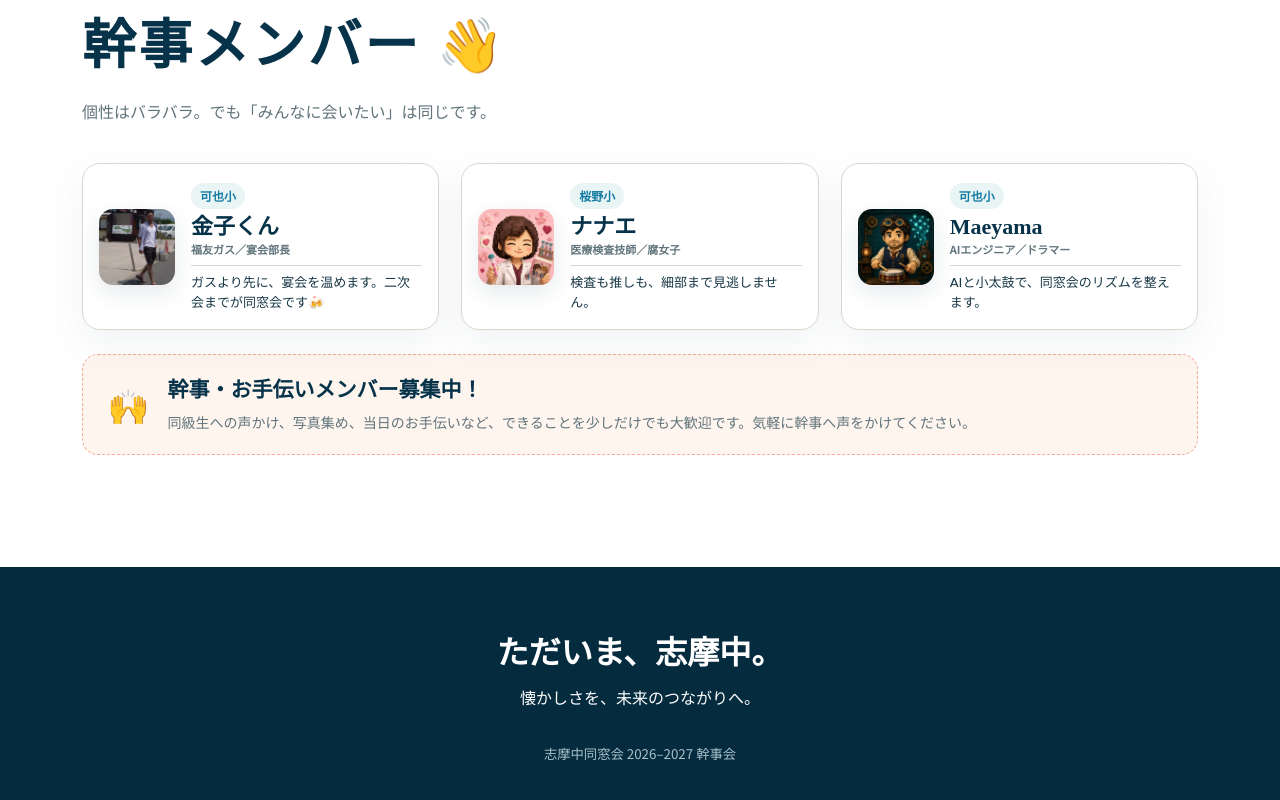
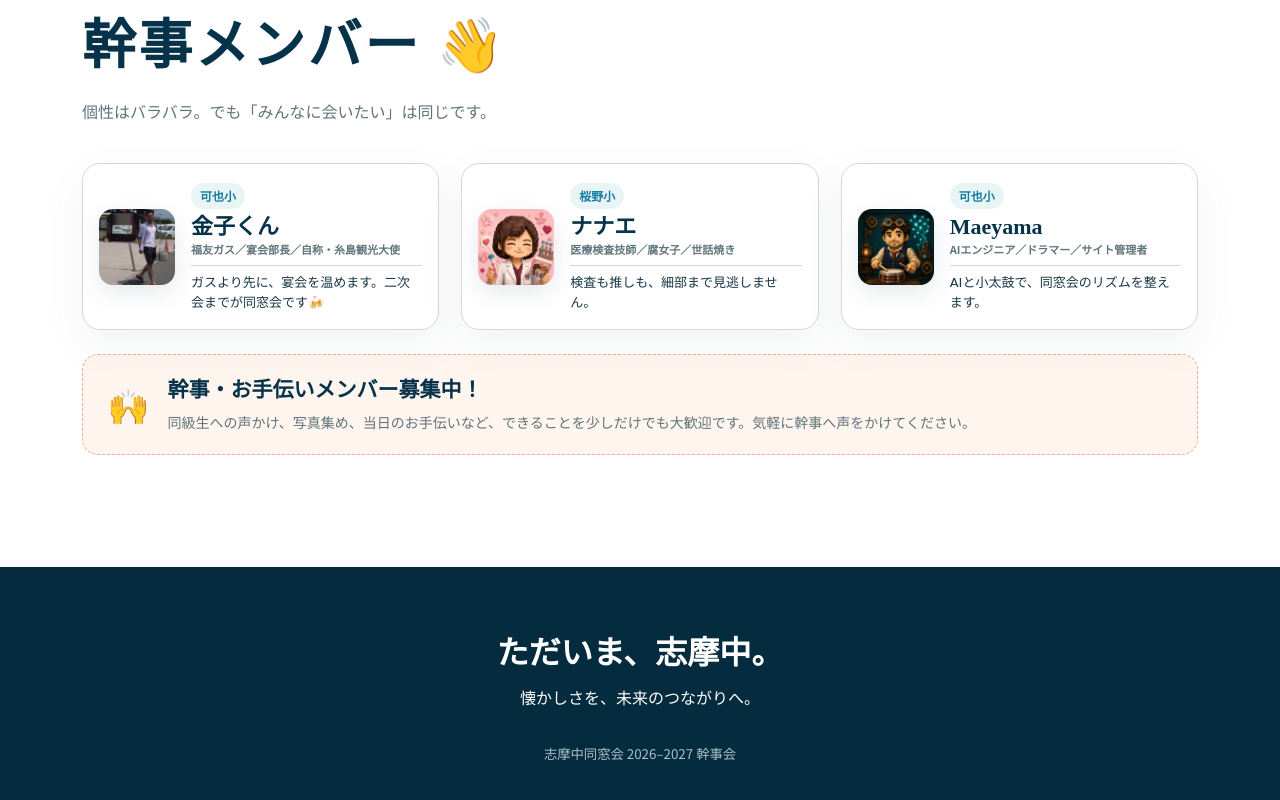
Before and after one commit to agile-drummer/shima-reunion-demo, a plain HTML site: page index.html in a window 1280 px wide. Shown: the part 5451-6251 px from the top of the page. Drawn offline with Linux system fonts and the light colour scheme; a web font is replaced by a local one.

Commit message:
幹事メンバーの肩書きを追加

```diff
--- a/index.html
+++ b/index.html
@@ -169,15 +169,15 @@
       <div class="organizer-team-grid">
         <article class="team-member">
           <img src="assets/organizer-kaneko.webp" alt="福友ガス 宴会部長の金子" width="640" height="640" loading="lazy">
-          <div><p class="team-school">可也小</p><h3>金子くん</h3><p class="team-role">福友ガス／宴会部長</p><p class="team-comment">ガスより先に、宴会を温めます。二次会までが同窓会です🍻</p></div>
+          <div><p class="team-school">可也小</p><h3>金子くん</h3><p class="team-role">福友ガス／宴会部長／自称・糸島観光大使</p><p class="team-comment">ガスより先に、宴会を温めます。二次会までが同窓会です🍻</p></div>
         </article>
         <article class="team-member">
           <img src="assets/organizer-nanae.webp" alt="医療検査技師のナナエを表したボクセル風イラスト" width="640" height="640" loading="lazy">
-          <div><p class="team-school">桜野小</p><h3>ナナエ</h3><p class="team-role">医療検査技師／腐女子</p><p class="team-comment">検査も推しも、細部まで見逃しません。</p></div>
+          <div><p class="team-school">桜野小</p><h3>ナナエ</h3><p class="team-role">医療検査技師／腐女子／世話焼き</p><p class="team-comment">検査も推しも、細部まで見逃しません。</p></div>
         </article>
         <article class="team-member">
           <img src="assets/organizer-maeyama.webp" alt="AIエンジニア兼ドラマーの前山を表したボクセル風イラスト" width="640" height="640" loading="lazy">
-          <div><p class="team-school">可也小</p><h3>Maeyama</h3><p class="team-role">AIエンジニア／ドラマー</p><p class="team-comment">AIと小太鼓で、同窓会のリズムを整えます。</p></div>
+          <div><p class="team-school">可也小</p><h3>Maeyama</h3><p class="team-role">AIエンジニア／ドラマー／サイト管理者</p><p class="team-comment">AIと小太鼓で、同窓会のリズムを整えます。</p></div>
         </article>
       </div>
       <aside class="helper-recruitment" aria-label="幹事・お手伝いメンバー募集">
```
